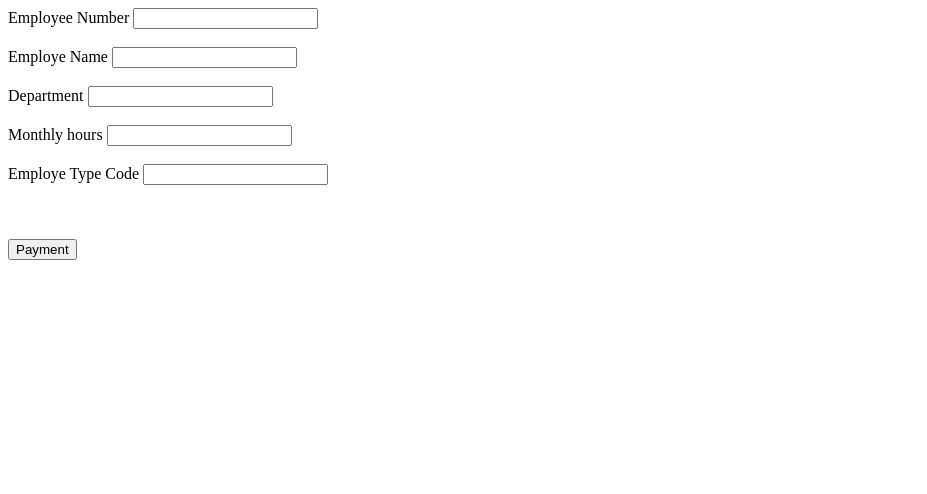
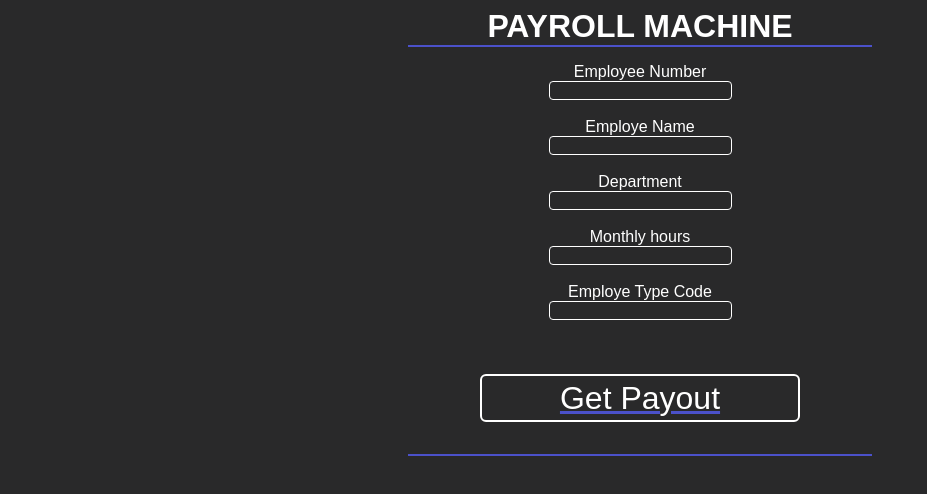
Before and after one commit to QuentincJohnson/Payroll, a plain HTML site: page index.html in a window 1280 px wide. Shown: the whole page, without its empty margins (0-927 px from the left). Drawn offline with Linux system fonts and the light colour scheme; a web font is replaced by a local one.

Commit message:
css done some js problems but this is the final product

```diff
--- a/css/index.css
+++ b/css/index.css
@@ -0,0 +1,56 @@
+@import url('https://fonts.googleapis.com/css?family=Alatsi&display=swap');
+
+body{
+    text-align: center;
+    color: white;
+    background-color: rgb(41, 41, 42);
+    font-family: 'Alatsi', sans-serif;
+}
+h1{
+    border-bottom: 2px solid rgb(75, 81, 202);
+    margin: 0rem 25rem;
+    margin-bottom: 1rem;
+}
+
+input[type=text]{
+    background-color: transparent;
+    border: 1px solid white;
+    border-radius: 4px;
+    color: white;
+}
+
+button{
+    font-size: 2rem;
+    width:20rem;
+    height: 3rem;
+    background-color: transparent;
+    border: 2px solid white ;
+    color: white;
+    text-decoration: underline;
+    text-decoration-color:  rgb(75, 81, 202);
+    border-radius: 6px;
+}
+
+button:hover{
+    border: 5px solid rgb(75, 81, 202);
+    border-radius: 10px;
+    transition: border 0.3s;
+}
+
+ul{
+    list-style: none;
+    margin: 0;
+    padding: 0;
+}
+
+#slip{
+    font-size: 1.5rem;
+    font-weight: bold;
+    border-top: 2px solid rgb(75, 81, 202);
+    margin: 2rem 25rem;
+    padding-top: 2rem;
+}
+
+#calculate{
+    width: 10em;
+}
--- a/index.html
+++ b/index.html
@@ -8,32 +8,38 @@
     <title>Document</title>
 </head>
 <body>
+    <h1>PAYROLL MACHINE</h1>
 
     <label for="emp-number">Employee Number</label>
+    <br>
     <input type="text" name="" id="emp-number">
 
     <br><br>
 
     <label for="emp-name">Employe Name</label>
+    <br>
     <input type="text" name="" id="emp-name">
 
     <br><br>
 
     <label for="department">Department</label>
+    <br>
     <input type="text" name="" id="department">
 
     <br><br>
 
     <label for="hours">Monthly hours</label>
+    <br>
     <input type="text" name="" id="hours">
 
     <br><br>
 
     <label for="type">Employe Type Code</label>
+    <br>
     <input type="text" name="" id="type">
 
     <br><br><br><br>
-    <button id="calculate">Payment</button>
+    <button id="calculate">Get Payout</button>
 
 
     <div id="slip">
--- a/js/index.js
+++ b/js/index.js
@@ -85,9 +85,9 @@ function payout() {
             <li>Name: ${name}</li>
             <li>Department: ${depo}</li>
             <li>Worker: ${typeFull}</li>
-            <li>Gross Salary: ${gross}</li>
-            <li>Deductions: ${deduction}</li>
-            <li>Net Pay: ${netPay}</li>
+            <li>Gross Salary: $${gross}</li>
+            <li>Deductions: $${deduction}</li>
+            <li>Net Pay: $${netPay}</li>
         </ul>`
 }
 
```
